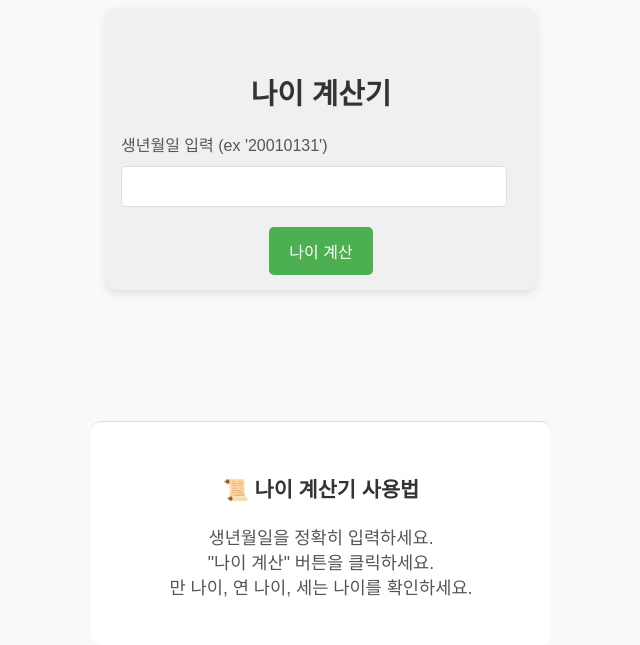
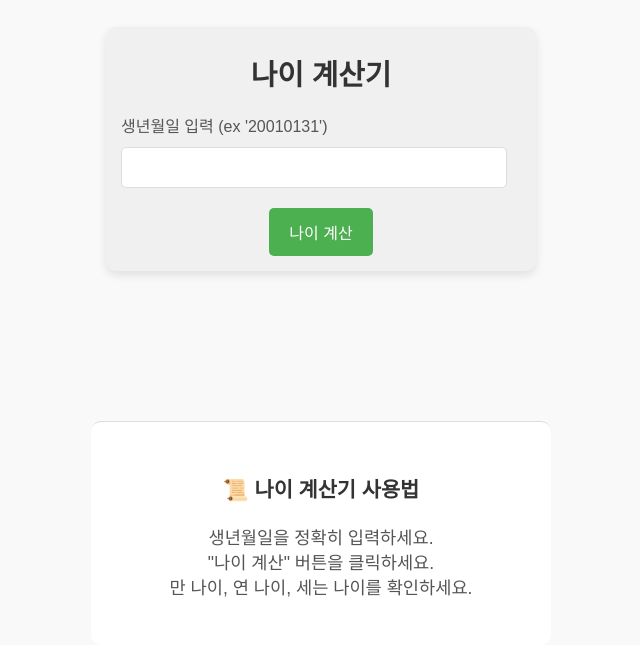
Before and after one commit to 9099MS/AgeCounter, a plain HTML site: page index.html in a window 1280 px wide. Shown: the part 155-800 px from the top of the page, without its empty margins (319-959 px from the left). Drawn offline with Linux system fonts and the light colour scheme.

Commit message:
Update index.html

```diff
--- a/index.html
+++ b/index.html
@@ -32,6 +32,7 @@
             text-align: center;
             font-size: 1.8rem; /* 타이틀 크기 */
             color: #333; /* 진한 회색 텍스트 */
+             margin-top: 10px; /* 위쪽 여백 줄임 */
             margin-bottom: 20px;
         }
 
```
